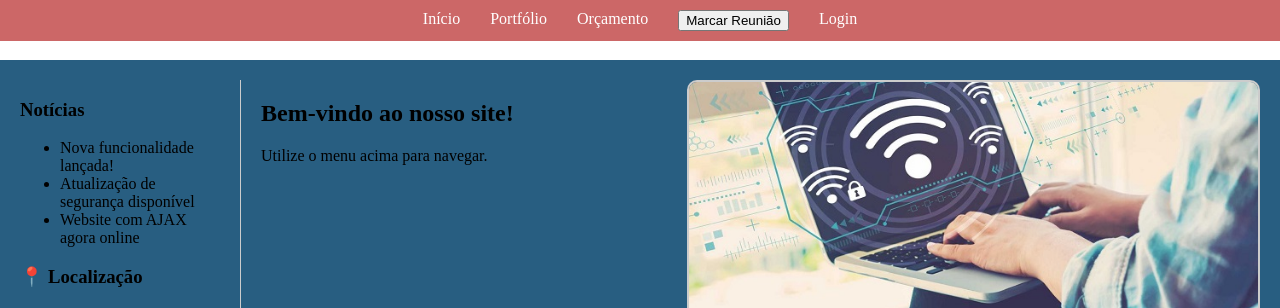
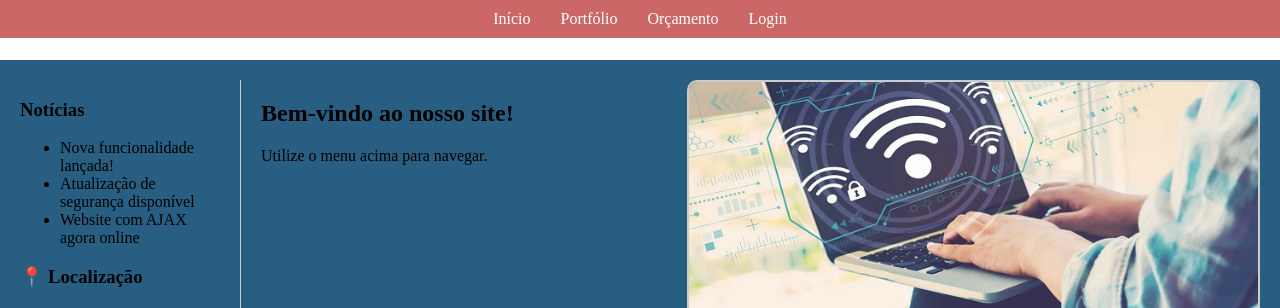
Before and after one commit to duartemdoria/PHP-doria, a PHP site: page / in a window 1280 px wide. Shown: the top 308 px of the page. Run offline with PHP 8.4, Linux system fonts and the light colour scheme; some libraries are stand-ins or nearby versions.

Commit message:
Remove "Marcar Reunião" button from index.php for improved navigation

```diff
--- a/final/index.php
+++ b/final/index.php
@@ -17,7 +17,6 @@ session_start();
                 <li><a href="#" onclick="carregarConteudo('conteudo/sobre.html')">Início</a></li>
                 <li><a href="#" onclick="carregarConteudo('conteudo/portfolio.html')">Portfólio</a></li>
                 <li><a href="#" onclick="carregarConteudo('conteudo/orçamento.html')">Orçamento</a></li>
-                <li><button onclick="document.getElementById('form-marcacao').style.display = 'block';">Marcar Reunião</button></li>
                 <?php if (isset($_SESSION["id_usuario"])): ?>
                     <li><a href="user_area.php">Área do Utilizador</a></li>
                     <?php if ($_SESSION["tipo"] === "administrador"): ?>
```
